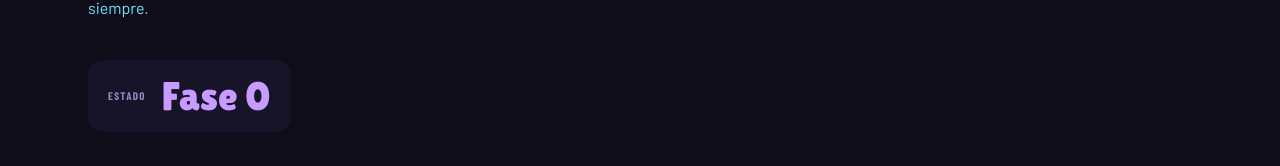
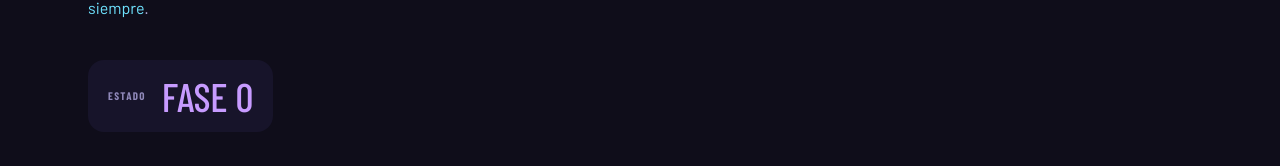
Before and after one commit to Dsantiagomj/ta-web, a Next.js app: page / in a window 1280 px wide. Shown: the part 476-642 px from the top of the page. Built offline with nearby package versions, Linux system fonts and the light colour scheme; no server answers; a web font is replaced by a local one.

Commit message:
fix(diseño): el huevo de respaldo usa WebP y «Fase 0» va en la fuente de títulos

```diff
--- a/src/app/(frontend)/page.tsx
+++ b/src/app/(frontend)/page.tsx
@@ -11,7 +11,7 @@ export default function HomePage() {
       </p>
       <div className="mt-4 inline-flex w-fit items-center gap-4 rounded-card bg-surface px-5 py-4">
         <span className="font-display text-micro text-muted uppercase">{s.phaseLabel}</span>
-        <span className="font-accent text-figure-lg text-accent-2">{s.phaseValue}</span>
+        <span className="font-display text-figure-lg text-accent-2 uppercase">{s.phaseValue}</span>
       </div>
     </main>
   )
--- a/src/components/mode-toggle/ModeToggle.tsx
+++ b/src/components/mode-toggle/ModeToggle.tsx
@@ -101,7 +101,8 @@ export function ModeToggle({ initialMode }: { initialMode: Mode }) {
           <img
             data-part="egg"
             data-egg={egg}
-            src={`${modeEggs[egg].file}.png`}
+            src={`${modeEggs[egg].file}-${EGG_SIZE}.webp`}
+            srcSet={eggSrcSet(modeEggs[egg], 'webp')}
             width={EGG_SIZE}
             height={EGG_SIZE}
             alt=""
```
